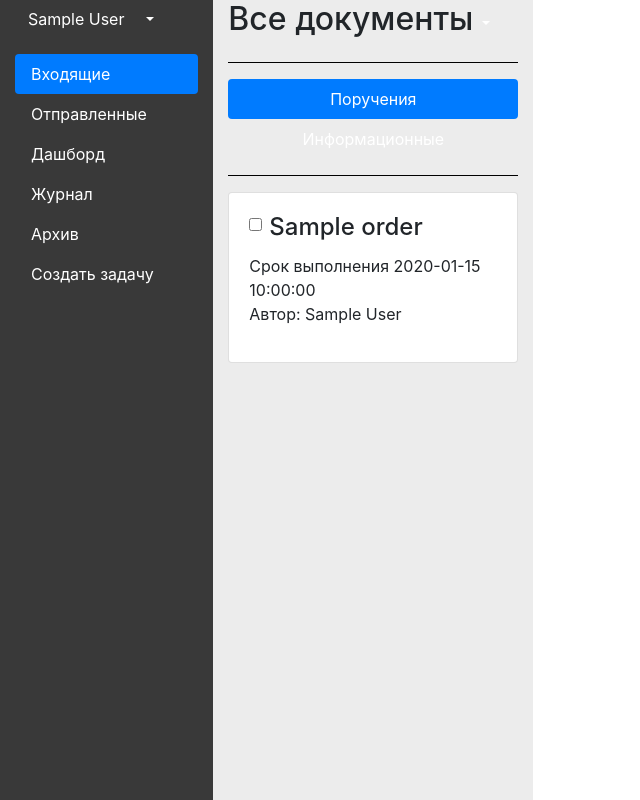
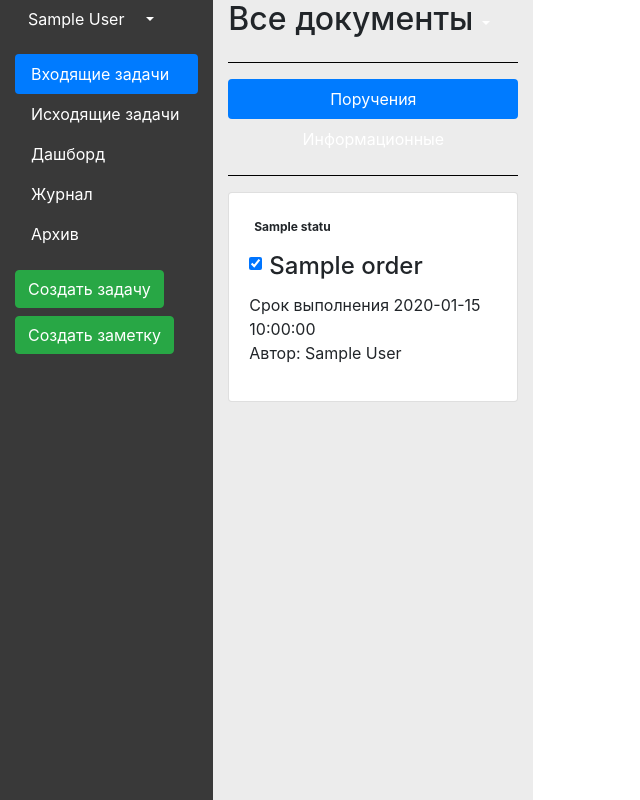
Before and after one commit to IvanDurnev/rosatom, a Flask app: page / in a window 1280 px wide. Shown: the whole page, without its empty margins (0-640 px from the left). Run offline with Flask 2, Linux system fonts and the light colour scheme; a user stored in the database is signed in; tables that the repository leaves empty hold one stand-in row (values such as "Sample post").

Commit message:
капля красоты

```diff
--- a/app/models.py
+++ b/app/models.py
@@ -174,3 +174,6 @@ class Order(db.Model):
 
     def get_creator(self):
         return User.query.get(self.creator)
+
+    def get_status(self):
+        return OrderStatus.query.get(self.status)
--- a/app/templates/main/__main_content.html
+++ b/app/templates/main/__main_content.html
@@ -21,10 +21,10 @@
 
             <ul class="nav flex-column nav-pills" id="v-pills-tab" role="tablist" aria-orientation="vertical">
                 <li class="nav-item">
-                    <a href="#income" class="nav-link active" id="v-pills-home-tab" data-toggle="pill" role="tab" aria-controls="v-pills-home" aria-selected="true">Входящие</a>
+                    <a href="#income" class="nav-link active" id="v-pills-home-tab" data-toggle="pill" role="tab" aria-controls="v-pills-home" aria-selected="true">Входящие задачи</a>
                 </li>
                 <li class="nav-item">
-                    <a class="nav-link" id="v-pills-profile-tab" data-toggle="pill" href="#send" role="tab" aria-controls="send" aria-selected="false">Отправленные</a>
+                    <a class="nav-link" id="v-pills-profile-tab" data-toggle="pill" href="#send" role="tab" aria-controls="send" aria-selected="false">Исходящие задачи</a>
                 </li>
                 <li class="nav-item">
                     <a class="nav-link" id="v-pills-profile-tab" data-toggle="pill" href="#v-pills-profile" role="tab" aria-controls="v-pills-profile" aria-selected="false">Дашборд</a>
@@ -36,7 +36,10 @@
                     <a class="nav-link" id="v-pills-profile-tab" data-toggle="pill" href="#v-pills-profile" role="tab" aria-controls="v-pills-profile" aria-selected="false">Архив</a>
                 </li>
                 <li>
-                    <a class="nav-link" data-toggle="modal" data-target="#exampleModal">Создать задачу</a>
+                    <a class="btn btn-success mt-3" data-toggle="modal" data-target="#exampleModal" >Создать задачу</a>
+                </li>
+                <li>
+                    <a class="btn btn-success mt-2" data-toggle="modal" data-target="#exampleModal">Создать заметку</a>
                 </li>
             </ul>
         </div>
@@ -67,9 +70,14 @@
                     {% for order in orders_iam_executor %}
                         <div class="card">
                             <div class="card-body">
+                                <p class="badge {{ order.get_status().description }}">{{ order.get_status().title }}</p>
                                 <div class="input-group">
                                     <div class="form-check">
-                                        <input class="form-check-input position-static" type="checkbox" id="blankCheckbox" value="{{ order.done }}" aria-label="...">
+                                        {% if order.done %}
+                                            <input class="form-check-input position-static" checked="checked" type="checkbox" id="blankCheckbox" value="{{ order.done }}" aria-label="...">
+                                        {% else %}
+                                            <input class="form-check-input position-static" type="checkbox" id="blankCheckbox" value="{{ order.done }}" aria-label="...">
+                                        {% endif %}
                                     </div>
                                     <h4 class="card-title">{{ order.title }}</h4>
                                     <div class="card-text">
@@ -86,9 +94,14 @@
                     {% for order in orders_iam_creator %}
                         <div class="card">
                             <div class="card-body">
+                                <p class="badge {{ order.get_status().description }}">{{ order.get_status().title }}</p>
                                 <div class="input-group">
                                     <div class="form-check">
-                                        <input class="form-check-input position-static" type="checkbox" id="blankCheckbox" value="{{ order.done }}" aria-label="...">
+                                        {% if order.done %}
+                                            <input class="form-check-input position-static" checked="checked" type="checkbox" id="blankCheckbox" value="{{ order.done }}" aria-label="...">
+                                        {% else %}
+                                            <input class="form-check-input position-static" type="checkbox" id="blankCheckbox" value="{{ order.done }}" aria-label="...">
+                                        {% endif %}
                                     </div>
                                     <h4 class="card-title">{{ order.title }}</h4>
                                     <div class="card-text">
--- a/app/templates/main/__modalCreateOrder.html
+++ b/app/templates/main/__modalCreateOrder.html
@@ -1,6 +1,6 @@
 <!-- Modal -->
-<div class="modal fade" id="exampleModal" tabindex="-1" role="dialog" aria-labelledby="exampleModalLabel" aria-hidden="true">
-    <div class="modal-dialog">
+<div class="modal fade" id="exampleModal" tabindex="-1" role="dialog" aria-labelledby="exampleModalLabel"  data-backdrop="static" aria-hidden="true">
+    <div class="modal-dialog modal-xl">
         <div class="modal-content">
             <div class="modal-header">
                 <h5 class="modal-title" id="exampleModalLabel">Создать задачу</h5>
```
